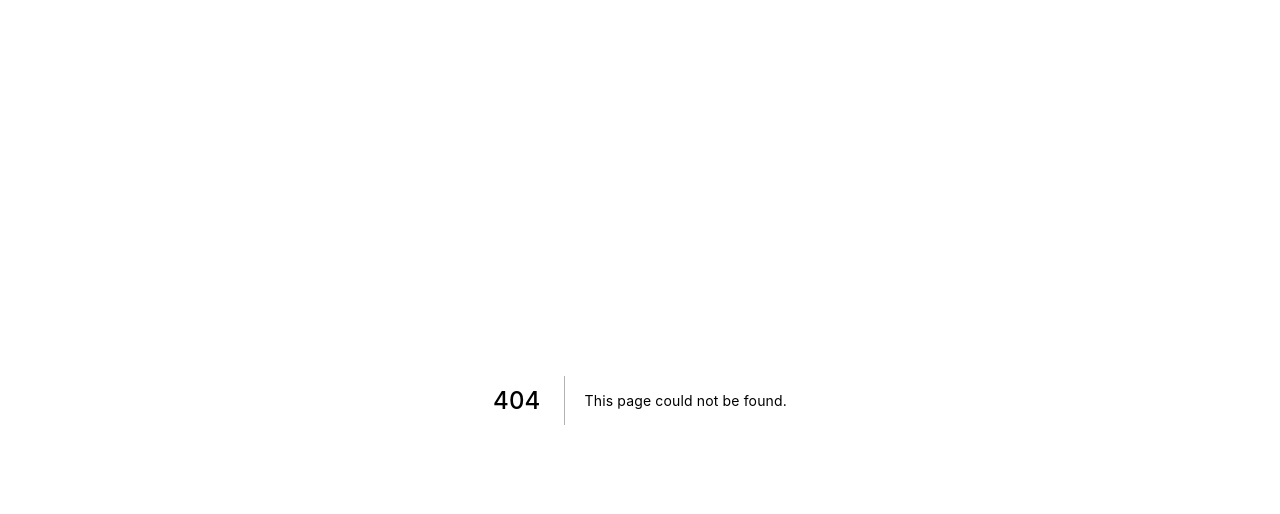
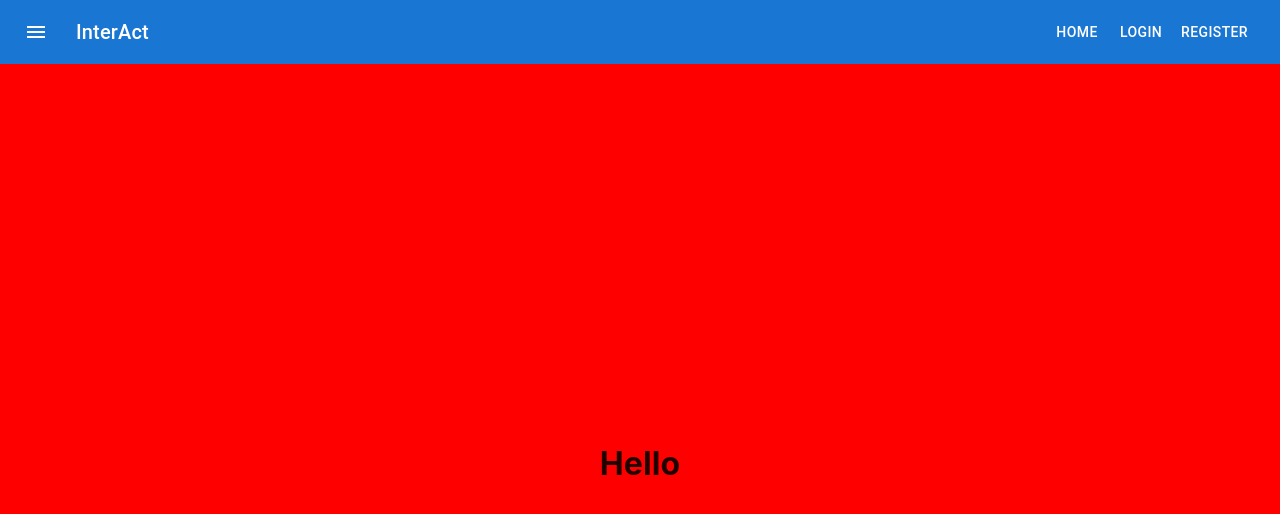
Before and after one commit to InterAct-Development/interact-frontend, a Next.js app: page /test in a window 1280 px wide. Before the commit this address had no page. Shown: the top 514 px of the page. Built offline with nearby package versions, Linux system fonts and the light colour scheme.

Commit message:
Catch up about tsx and styled comp

```diff
--- a/package.json
+++ b/package.json
@@ -11,7 +11,7 @@
     "@emotion/react": "^11.7.1",
     "@emotion/styled": "^11.6.0",
     "@mui/icons-material": "^5.2.5",
-    "@mui/material": "^5.2.3",
+    "@mui/material": "^5.2.7",
     "formik": "^2.2.9",
     "next": "12.0.7",
     "react": "17.0.2",
@@ -20,7 +20,7 @@
   },
   "devDependencies": {
     "@types/node": "16.11.11",
-    "@types/react": "17.0.37",
+    "@types/react": "^17.0.37",
     "eslint": "8.4.0",
     "eslint-config-next": "12.0.7",
     "typescript": "4.5.2"
--- a/pages/profile.tsx
+++ b/pages/profile.tsx
@@ -2,8 +2,9 @@ import React, { useEffect, useState } from "react";
 import { getData } from "../helpers/Requests";
 import { Body } from "../layout/Body";
 import Router from "next/router";
+import { NextPage } from "next";
 
-const Profile = () => {
+const Profile: NextPage = () => {
   const userId = localStorage.getItem("userId");
   const token = localStorage.getItem("token");
 
--- /dev/null
+++ b/pages/test.tsx
@@ -0,0 +1,50 @@
+import React, { FC } from 'react'; // If you have a styled comp and want it functional, use FC (Functional Comp.)!
+import { NextPage } from 'next';
+import { Body } from '../layout/Body';
+import styled from '@emotion/styled';
+import { css } from '@emotion/react';
+
+// "?" = optional operator
+// "??" = default value
+// "interface" = creates props that has types
+
+// interface PostProps {
+//     bgColor: string
+// }
+
+// const Positioning: FC<PostProps> = ({ bgColor, children }) => {
+//     return (
+//         styled.div`
+//             height: 100vh;
+//             background-color: ${bgColor};
+//             display: flex;
+//             align-items: center;
+//             justify-content: center;
+// `);
+// }
+
+const Positioning = styled.div`
+    height: 100vh;
+    background-color: red;
+    display: flex;
+    align-items: center;
+    justify-content: center;
+`;
+
+interface TestPageProps {
+    john: string,
+    shane: string,
+    age?: number
+}
+
+export const TestPage = ({ john, shane, age }: TestPageProps) => {
+    return (
+        <Body>
+            <Positioning>
+                <h1>Hello</h1>
+            </Positioning>
+        </Body>
+    )
+}
+
+export default TestPage;
```
Also changed, not shown: 1 other file (tests, documents, lock files or other folders).
